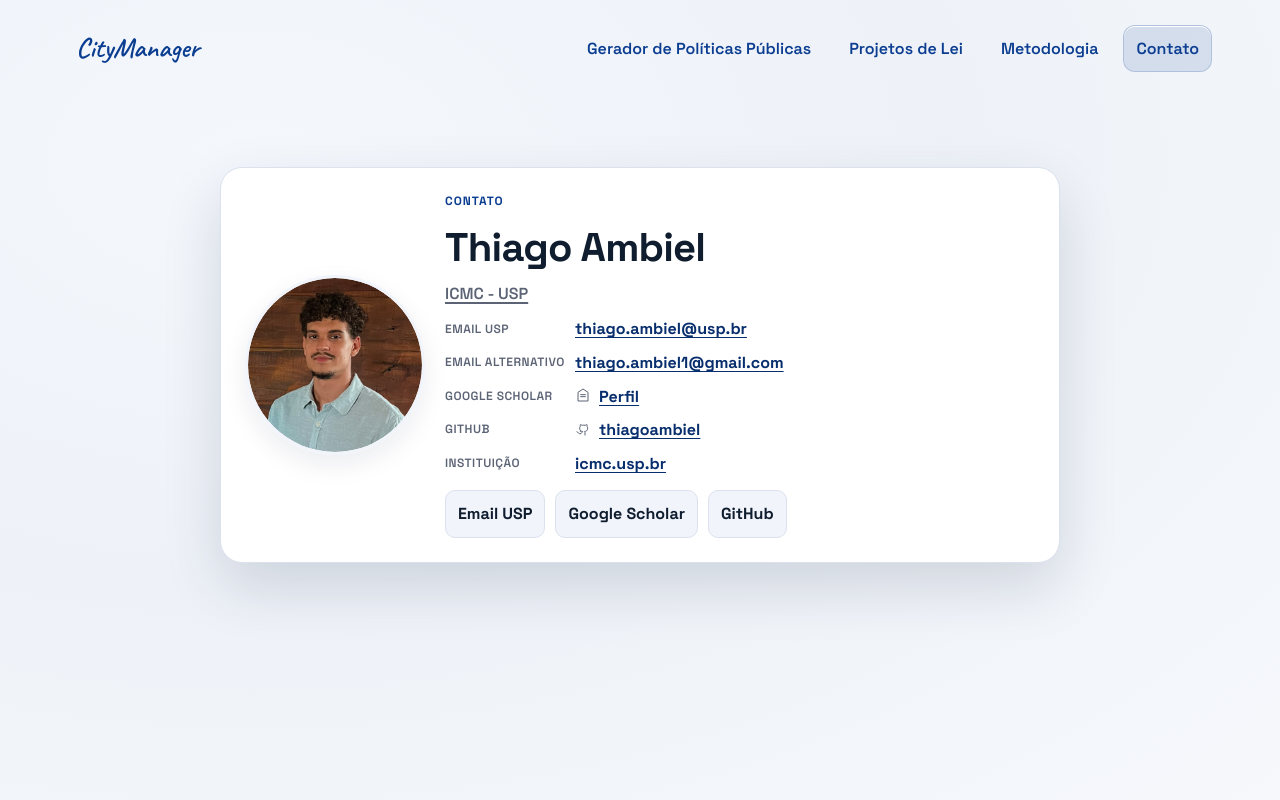
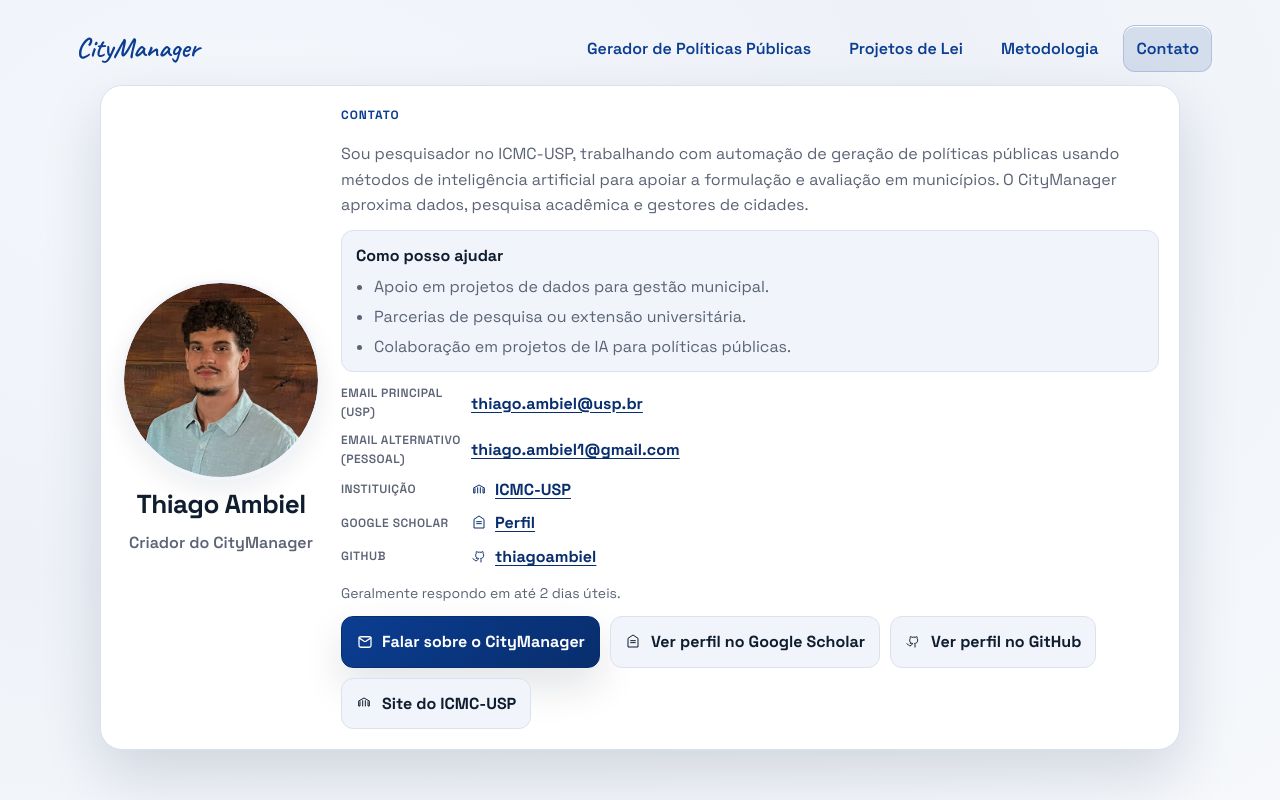
Before and after one commit to thiagoambiel/SonarMunicipal, a Next.js app: page /contact in a window 1280 px wide. Built offline with nearby package versions, Linux system fonts and the light colour scheme.

Commit message:
Add the Contact Page

```diff
--- a/src/app/contact/page.tsx
+++ b/src/app/contact/page.tsx
@@ -9,6 +9,8 @@ const secondaryEmail = "thiago.ambiel1@gmail.com";
 const scholarProfile = "https://scholar.google.com.br/citations?hl=pt-BR&user=Bhxkr94AAAAJ";
 const githubProfile = "https://github.com/thiagoambiel";
 const icmcSite = "https://www.icmc.usp.br/";
+const contactSubject = encodeURIComponent("Contato sobre o CityManager");
+const contactBody = encodeURIComponent("Olá Thiago, tudo bem?\n\nGostaria de falar sobre: ");
 
 export const metadata: Metadata = {
   title: "Contato - CityManager",
@@ -23,32 +25,62 @@ export default function ContactPage() {
       <main className="landing-body">
         <section className="contact-section">
           <div className="contact-minimal">
+            <div className="contact-portrait">
               <div className="contact-avatar">
                 <Image
                   src="/author.png"
-                alt="Foto de Thiago Ambiel"
+                  alt="Foto de Thiago Ambiel, criador do CityManager"
                   width={360}
                   height={360}
                   priority
                 />
               </div>
+              <h1 className="contact-name">Thiago Ambiel</h1>
+              <p className="contact-tag">Criador do CityManager</p>
+            </div>
             <div className="contact-info">
               <p className="eyebrow">Contato</p>
-              <h1>Thiago Ambiel</h1>
-              <p className="contact-role">
-                <Link href={icmcSite} target="_blank" rel="noreferrer">
-                  ICMC - USP
-                </Link>
+
+              <p className="contact-bio">
+                Sou pesquisador no ICMC-USP, trabalhando com automação de geração de políticas públicas usando métodos de
+                inteligência artificial para apoiar a formulação e avaliação em municípios. O CityManager aproxima dados,
+                pesquisa acadêmica e gestores de cidades.
               </p>
+
+              <div className="contact-help">
+                <p className="contact-help-title">Como posso ajudar</p>
+                <ul>
+                  <li>Apoio em projetos de dados para gestão municipal.</li>
+                  <li>Parcerias de pesquisa ou extensão universitária.</li>
+                  <li>Colaboração em projetos de IA para políticas públicas.</li>
+                </ul>
+              </div>
 
               <div className="contact-lines">
                 <div className="contact-line">
-                  <span className="label">Email USP</span>
+                  <span className="label">Email principal (USP)</span>
                   <Link href={`mailto:${primaryEmail}`}>{primaryEmail}</Link>
                 </div>
                 <div className="contact-line">
-                  <span className="label">Email alternativo</span>
+                  <span className="label">Email alternativo (pessoal)</span>
                   <Link href={`mailto:${secondaryEmail}`}>{secondaryEmail}</Link>
+                </div>
+                <div className="contact-line">
+                  <span className="label">Instituição</span>
+                  <Link className="contact-inline-link" href={icmcSite} target="_blank" rel="noreferrer">
+                    <span className="contact-icon" aria-hidden="true">
+                      <svg width="16" height="16" viewBox="0 0 24 24" fill="none">
+                        <path
+                          d="M4 10.5 12 6l8 4.5M6 11.5V18H4v-6.5M20 11.5V18h-2v-6.5M10 10v8m4-8v8"
+                          stroke="currentColor"
+                          strokeWidth="1.5"
+                          strokeLinecap="round"
+                          strokeLinejoin="round"
+                        />
+                      </svg>
+                    </span>
+                    ICMC-USP
+                  </Link>
                 </div>
                 <div className="contact-line">
                   <span className="label">Google Scholar</span>
@@ -80,23 +112,63 @@ export default function ContactPage() {
                     thiagoambiel
                   </Link>
                 </div>
-                <div className="contact-line">
-                  <span className="label">Instituição</span>
-                  <Link href={icmcSite} target="_blank" rel="noreferrer">
-                    icmc.usp.br
-                  </Link>
-                </div>
               </div>
 
-              <div className="contact-links">
-                <Link className="contact-link" href={`mailto:${primaryEmail}`}>
-                  Email USP
+              <p className="contact-response">Geralmente respondo em até 2 dias úteis.</p>
+
+              <div className="contact-actions">
+                <Link className="contact-cta" href={`mailto:${primaryEmail}?subject=${contactSubject}&body=${contactBody}`}>
+                  <span className="contact-icon" aria-hidden="true">
+                    <svg width="18" height="18" viewBox="0 0 24 24" fill="none">
+                      <path
+                        d="M4 6.5 10.8 11c.73.5 1.67.5 2.4 0L20 6.5"
+                        stroke="currentColor"
+                        strokeWidth="1.7"
+                        strokeLinecap="round"
+                        strokeLinejoin="round"
+                      />
+                      <rect x="4" y="5" width="16" height="14" rx="2.4" stroke="currentColor" strokeWidth="1.7" />
+                    </svg>
+                  </span>
+                  Falar sobre o CityManager
                 </Link>
                 <Link className="contact-link" href={scholarProfile} target="_blank" rel="noreferrer">
-                  Google Scholar
+                  <span className="contact-icon" aria-hidden="true">
+                    <svg width="16" height="16" viewBox="0 0 24 24" fill="none">
+                      <path d="M12 3 4.5 8v13H19.5V8L12 3Z" stroke="currentColor" strokeWidth="1.5" />
+                      <path d="M8.5 14.5H15.5" stroke="currentColor" strokeWidth="1.5" strokeLinecap="round" />
+                      <path d="M8.5 11.5H15.5" stroke="currentColor" strokeWidth="1.5" strokeLinecap="round" />
+                    </svg>
+                  </span>
+                  Ver perfil no Google Scholar
                 </Link>
                 <Link className="contact-link" href={githubProfile} target="_blank" rel="noreferrer">
-                  GitHub
+                  <span className="contact-icon" aria-hidden="true">
+                    <svg width="16" height="16" viewBox="0 0 24 24" fill="none">
+                      <path
+                        d="M9 19c-4 1.5-4-2.5-6-3m12 5v-3.5c0-.9-.3-1.5-.6-1.8 2-.2 4.6-1 4.6-5 0-1-.3-1.8-.9-2.6.2-.7.2-1.6-.1-2.6 0 0-.8-.3-2.7 1-.8-.2-1.6-.3-2.3-.3-.7 0-1.5.1-2.3.3-1.9-1.3-2.7-1-2.7-1-.3 1-.3 1.9-.1 2.6-.6.8-.9 1.6-.9 2.6 0 4 2.6 4.8 4.6 5-.2.2-.4.6-.5 1.1-.4.2-1.4.5-2-.5 0 0-.4-.7-1.3-.7"
+                        stroke="currentColor"
+                        strokeWidth="1.5"
+                        strokeLinecap="round"
+                        strokeLinejoin="round"
+                      />
+                    </svg>
+                  </span>
+                  Ver perfil no GitHub
+                </Link>
+                <Link className="contact-link" href={icmcSite} target="_blank" rel="noreferrer">
+                  <span className="contact-icon" aria-hidden="true">
+                    <svg width="16" height="16" viewBox="0 0 24 24" fill="none">
+                      <path
+                        d="M4 10.5 12 6l8 4.5M6 11.5V18H4v-6.5M20 11.5V18h-2v-6.5M10 10v8m4-8v8"
+                        stroke="currentColor"
+                        strokeWidth="1.5"
+                        strokeLinecap="round"
+                        strokeLinejoin="round"
+                      />
+                    </svg>
+                  </span>
+                  Site do ICMC-USP
                 </Link>
               </div>
             </div>
--- a/src/app/globals.css
+++ b/src/app/globals.css
@@ -1652,25 +1652,32 @@ p {
   display: flex;
   justify-content: center;
   align-items: center;
-  min-height: 70vh;
+  min-height: 55vh;
 }
 
 .contact-minimal {
-  width: min(840px, 100%);
+  width: min(1080px, 100%);
   display: grid;
   grid-template-columns: auto 1fr;
   align-items: center;
   gap: var(--space-20);
-  padding: var(--space-24);
+  padding: var(--space-20);
   background: #fff;
   border: 1px solid var(--border);
   border-radius: var(--radius-lg);
   box-shadow: var(--shadow-lg);
 }
 
+.contact-portrait {
+  display: flex;
+  flex-direction: column;
+  align-items: center;
+  gap: 10px;
+}
+
 .contact-avatar {
-  width: 180px;
-  height: 180px;
+  width: 200px;
+  height: 200px;
   border-radius: 50%;
   overflow: hidden;
   border: 3px solid var(--surface-alt);
@@ -1687,11 +1694,31 @@ p {
 .contact-info {
   display: flex;
   flex-direction: column;
-  gap: 10px;
+  gap: 12px;
 }
 
 .contact-info h1 {
   margin: 0;
+}
+
+.contact-name {
+  margin: 0;
+  font-size: 26px;
+  font-weight: 800;
+  text-align: center;
+}
+
+.contact-tag {
+  margin: 0;
+  color: var(--muted);
+  font-weight: 600;
+  text-align: center;
+}
+
+.contact-subtitle {
+  margin: -2px 0 0;
+  font-weight: 700;
+  color: var(--text);
 }
 
 .contact-role {
@@ -1711,6 +1738,43 @@ p {
   color: var(--primary-strong);
 }
 
+.contact-objective {
+  margin: 0;
+  color: var(--text);
+  font-weight: 600;
+  line-height: 1.5;
+}
+
+.contact-bio {
+  margin: 0;
+  color: var(--muted);
+  line-height: 1.6;
+}
+
+.contact-help {
+  display: flex;
+  flex-direction: column;
+  gap: 6px;
+  padding: 12px 14px;
+  border: 1px solid var(--border);
+  border-radius: 12px;
+  background: var(--surface-alt);
+}
+
+.contact-help-title {
+  margin: 0;
+  font-weight: 700;
+  color: var(--text);
+}
+
+.contact-help ul {
+  margin: 0;
+  padding-left: 18px;
+  color: var(--muted);
+  display: grid;
+  gap: 4px;
+}
+
 .contact-lines {
   display: grid;
   gap: 8px;
@@ -1741,7 +1805,7 @@ p {
   display: inline-flex;
   width: 18px;
   height: 18px;
-  color: var(--muted);
+  color: currentColor;
 }
 
 .contact-line .label {
@@ -1752,18 +1816,47 @@ p {
 }
 
 .contact-links {
-  display: flex;
+  display: grid;
+  gap: 8px;
+}
+
+.contact-response {
+  margin: 0;
+  color: var(--muted);
+  font-size: 14px;
+}
+
+.contact-actions {
+  display: flex;
+  flex-wrap: wrap;
   gap: 10px;
-  flex-wrap: wrap;
-  margin-top: 4px;
-}
-
+}
+
+.contact-cta,
 .contact-link {
-  padding: 10px 12px;
-  border-radius: 10px;
+  display: inline-flex;
+  align-items: center;
+  gap: 8px;
+  padding: 12px 14px;
+  border-radius: 12px;
   border: 1px solid var(--border);
   background: var(--surface-alt);
   font-weight: 700;
+  color: var(--text);
+  cursor: pointer;
+  transition: all 0.16s ease;
+}
+
+.contact-cta {
+  background: linear-gradient(135deg, var(--primary), var(--primary-strong));
+  color: #fff;
+  border-color: var(--primary-strong);
+  box-shadow: var(--shadow-md);
+}
+
+.contact-cta:hover {
+  transform: translateY(-1px);
+  box-shadow: var(--shadow-lg);
 }
 
 .contact-link:hover {
@@ -1772,14 +1865,23 @@ p {
   background: #f7f9fb;
 }
 
+.contact-link svg {
+  color: inherit;
+}
+
 @media (max-width: 720px) {
   .contact-minimal {
     grid-template-columns: 1fr;
     text-align: center;
+    width: min(600px, 100%);
   }
 
   .contact-avatar {
     margin: 0 auto;
+  }
+
+  .contact-info {
+    text-align: center;
   }
 
   .contact-line {
@@ -1789,6 +1891,15 @@ p {
 
   .contact-links {
     justify-content: center;
+    grid-template-columns: 1fr;
+  }
+
+  .contact-actions {
+    justify-content: center;
+  }
+
+  .contact-help {
+    text-align: left;
   }
 }
 
```
Lines whose indentation alone changed are shown as unchanged.
